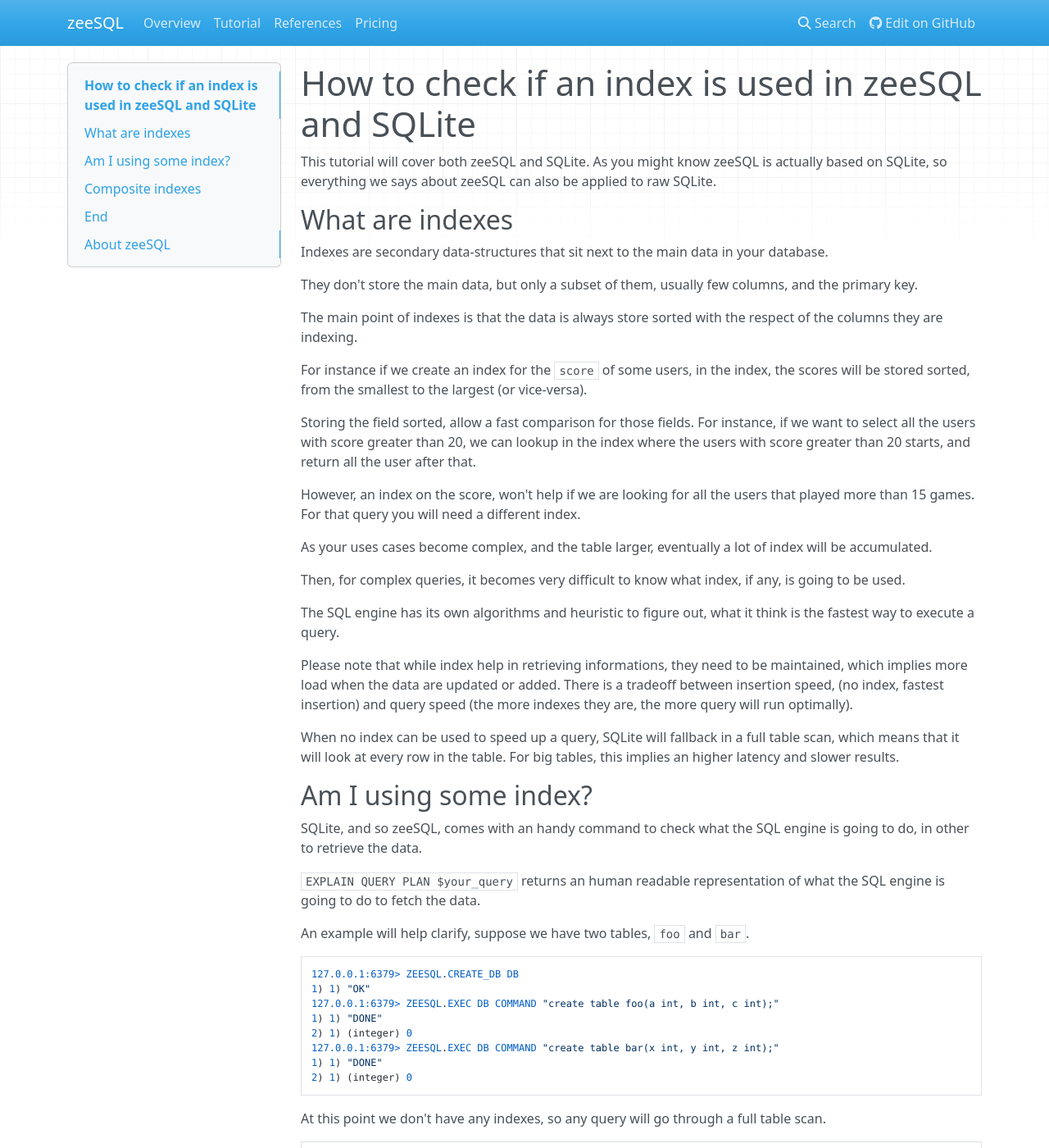
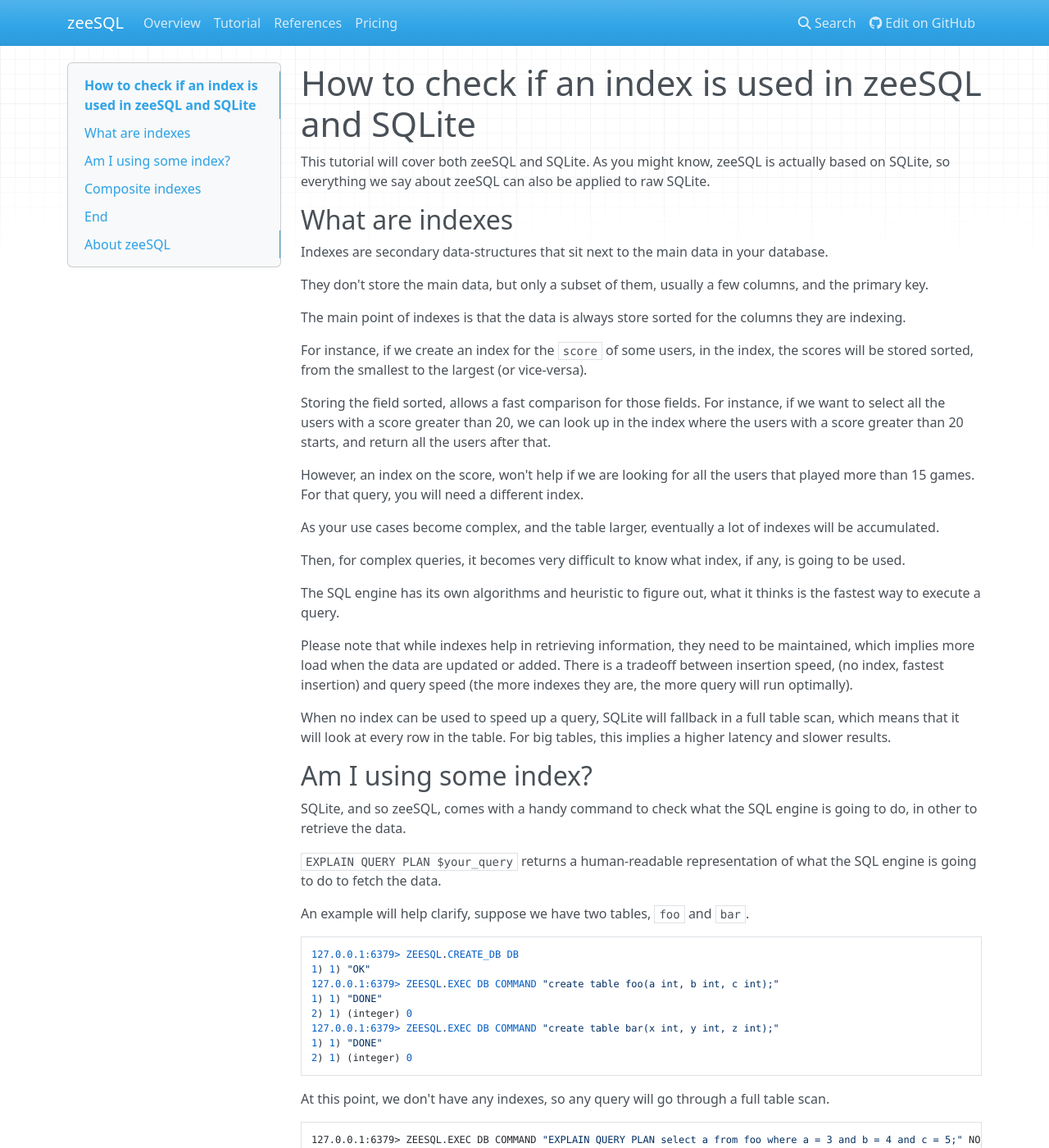
Before and after one commit to RedBeardLab/zeeSQL-doc, an MkDocs documentation site: the page built from docs/how-to/check-if-the-index-is-used.md, in a window 1280 px wide and 1400 px high. Shown: the whole window at 82% size. Built offline with MkDocs 1.6.1, drawn with Linux system fonts in a browser that asks for light colours; nearby versions of some CDN libraries; old or Windows-style settings are respelled for this version of MkDocs; some of the changed text lies outside the part shown.

Commit message:
Update check-if-the-index-is-used.md
Fix grammar

````diff
--- a/docs/how-to/check-if-the-index-is-used.md
+++ b/docs/how-to/check-if-the-index-is-used.md
@@ -1,41 +1,41 @@
 # How to check if an index is used in zeeSQL and SQLite
 
 This tutorial will cover both zeeSQL and SQLite.
-As you might know zeeSQL is actually based on SQLite, so everything we says about zeeSQL can also be applied to raw SQLite.
+As you might know, zeeSQL is actually based on SQLite, so everything we say about zeeSQL can also be applied to raw SQLite.
 
 ## What are indexes
 
 Indexes are secondary data-structures that sit next to the main data in your database.
 
-They don't store the main data, but only a subset of them, usually few columns, and the primary key.
+They don't store the main data, but only a subset of them, usually a few columns, and the primary key.
 
-The main point of indexes is that the data is always store sorted with the respect of the columns they are indexing.
+The main point of indexes is that the data is always store sorted for the columns they are indexing.
 
-For instance if we create an index for the `score` of some users, in the index, the scores will be stored sorted, from the smallest to the largest (or vice-versa).
+For instance, if we create an index for the `score` of some users, in the index, the scores will be stored sorted, from the smallest to the largest (or vice-versa).
 
-Storing the field sorted, allow a fast comparison for those fields.
-For instance, if we want to select all the users with score greater than 20, we can lookup in the index where the users with score greater than 20 starts, and return all the user after that.
+Storing the field sorted, allows a fast comparison for those fields.
+For instance, if we want to select all the users with a score greater than 20, we can look up in the index where the users with a score greater than 20 starts, and return all the users after that.
 
 However, an index on the score, won't help if we are looking for all the users that played more than 15 games.
-For that query you will need a different index.
+For that query, you will need a different index.
 
-As your uses cases become complex, and the table larger, eventually a lot of index will be accumulated.
+As your use cases become complex, and the table larger, eventually a lot of indexes will be accumulated.
 
 Then, for complex queries, it becomes very difficult to know what index, if any, is going to be used.
 
-The SQL engine has its own algorithms and heuristic to figure out, what it think is the fastest way to execute a query.
+The SQL engine has its own algorithms and heuristic to figure out, what it thinks is the fastest way to execute a query.
 
-Please note that while index help in retrieving informations, they need to be maintained, which implies more load when the data are updated or added.
+Please note that while indexes help in retrieving information, they need to be maintained, which implies more load when the data are updated or added.
 There is a tradeoff between insertion speed, (no index, fastest insertion) and query speed (the more indexes they are, the more query will run optimally).
 
 When no index can be used to speed up a query, SQLite will fallback in a full table scan, which means that it will look at every row in the table.
-For big tables, this implies an higher latency and slower results.
+For big tables, this implies a higher latency and slower results.
 
 ## Am I using some index?
 
-SQLite, and so zeeSQL, comes with an handy command to check what the SQL engine is going to do, in other to retrieve the data.
+SQLite, and so zeeSQL, comes with a handy command to check what the SQL engine is going to do, in other to retrieve the data.
 
-`EXPLAIN QUERY PLAN $your_query` returns an human readable representation of what the SQL engine is going to do to fetch the data.
+`EXPLAIN QUERY PLAN $your_query` returns a human-readable representation of what the SQL engine is going to do to fetch the data.
 
 An example will help clarify, suppose we have two tables, `foo` and `bar`.
 
@@ -50,7 +50,7 @@
 2) 1) (integer) 0
 ```
 
-At this point we don't have any indexes, so any query will go through a full table scan.
+At this point, we don't have any indexes, so any query will go through a full table scan.
 
 ```
 127.0.0.1:6379> ZEESQL.EXEC DB COMMAND "EXPLAIN QUERY PLAN select a from foo where a = 3 and b = 4 and c = 5;" NO_HEADER
@@ -92,7 +92,7 @@
    4) "SEARCH TABLE foo USING INDEX foo_a (a=?)"
 ```
 
-On `foo`, we have the index we created previously that simplify the search, in bar we don't have any index, so we are forced to do a full table scan.
+On `foo`, we have the index we created previously that simplifies the search, in `bar` we don't have any indexes, so we are forced to do a full table scan.
 
 As soon as we add an index:
 
@@ -112,13 +112,13 @@
    4) "SEARCH TABLE bar USING COVERING INDEX bar_z (z=?)"
 ```
 
-Now search on both table are using an index.
+Now searches on both tables are using an index.
 
-A details, on `bar` we are using a `COVERING INDEX` instead of a standard index.
+One detail, on `bar` we are using a `COVERING INDEX` instead of a standard index.
 
-A standard index makes faster to lookup the id of the rows that we are interested in, but then we still need to fetch those rows from the database.
-A covering index, means that you are not going to fetch extra rows, because all the data you care about are already stored in the index itself.
-Note that in the query above we don't ask for any columns from the `bar` table in the result set.
+A standard index makes it faster to look up the id of the rows that we are interested in, but then we still need to fetch those rows from the database.
+A covering index means that you are not going to fetch extra rows because all the data you care about are already stored in the index itself.
+Note that in the query above we don't ask for any columns from the `bar` table in the result set, but we only compare that one column of `foo` is equal to one of `bar`.
 
 ## Composite indexes
 
````
Also changed, not shown: other parts of docs/how-to/check-if-the-index-is-used.md (+5 -5 lines).
